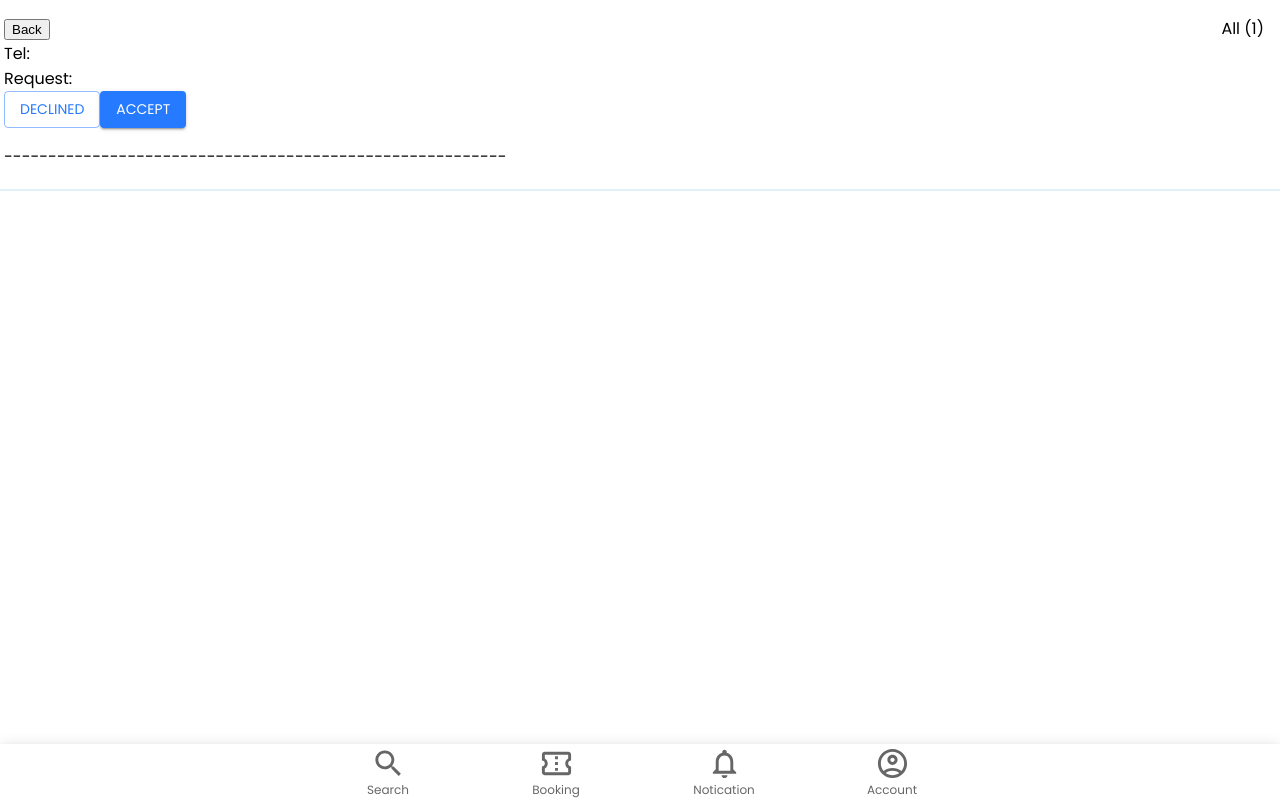
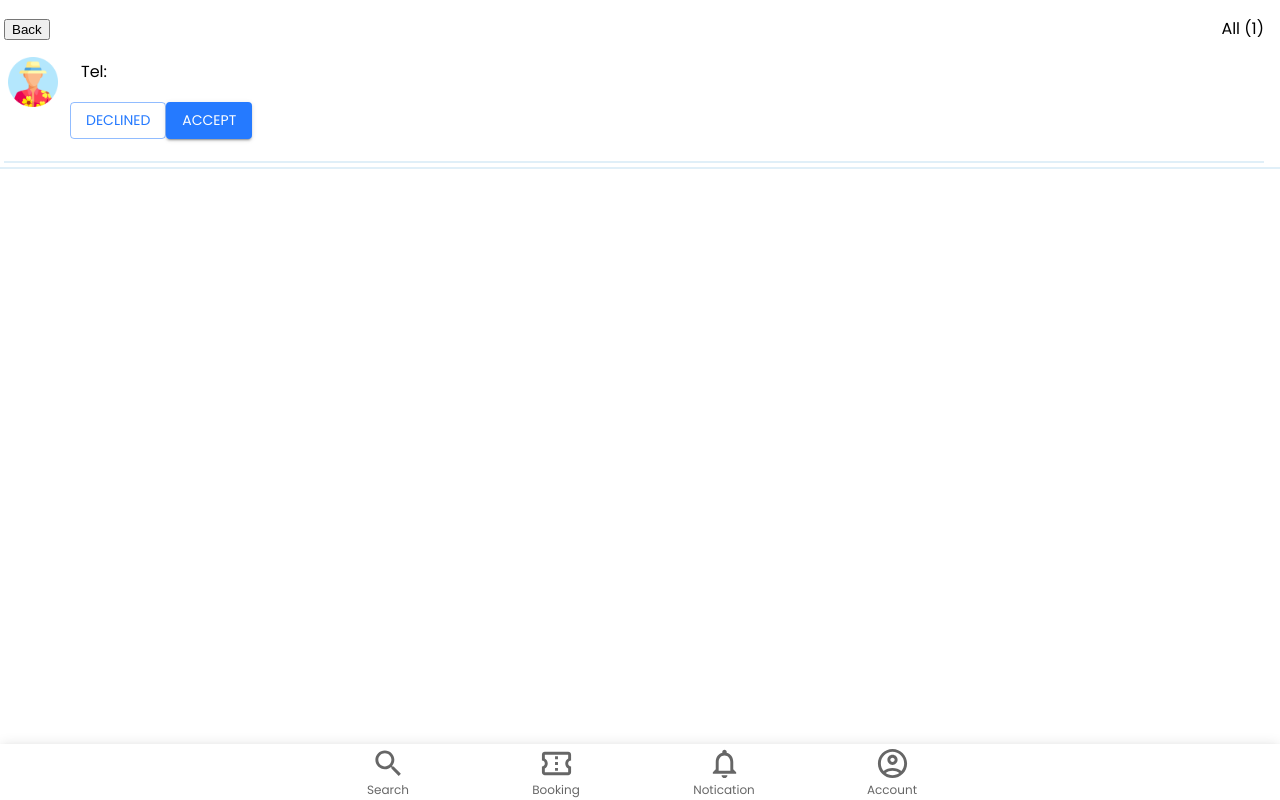
Before and after one commit to 2110336-2565-2/sec1_Group7_Tourister, a Next.js app in the folder frontend/: page /request/userPending/1 in a window 1280 px wide. Built offline with nearby package versions, Linux system fonts and the light colour scheme; no server answers; sample sign-in values are in the browser's storage.

Commit message:
add styling in request page

```diff
--- /dev/null
+++ b/frontend/components/program/UserPendingCardForGuide.tsx
@@ -0,0 +1,110 @@
+import Box from "@mui/material/Box";
+import { NextRouter, useRouter } from "next/router";
+import { ProgramInterface } from "@/interfaces/ProgramInterface";
+import { FC, Fragment } from "react";
+import { COLOR } from "@/theme/globalTheme";
+import Link from "next/link";
+import styled from "styled-components";
+import { CalendarMonth, LocationOnOutlined } from "@mui/icons-material";
+import { format } from "date-fns";
+import { Chip } from "@mui/material";
+import DriveFileRenameOutlineIcon from "@mui/icons-material/DriveFileRenameOutline";
+import { UserCardInterface } from "@/interfaces/UserCardInterface";
+import Image from "next/image";
+import tourist from "../../images/tourist.png";
+import { Button } from "@mui/material";
+
+
+interface UserPendingInterface {
+  user: UserCardInterface;
+  isComplete: boolean;
+  isDraft?: boolean;
+  handleFunction?: () => void;
+}
+
+export const UserPendingCardForGuide: FC<IProgramInterface> = ({
+  user,
+  isComplete,
+  isDraft = false,
+  handleFunction,
+}) => {
+  return (
+    <>
+      {/* <Link key={user._id} href={`/trips/userDetail/${user._id}`}> */}
+      <div
+        key={user._id}
+        style={{
+          borderBottom: `2px solid ${COLOR.paleblue}`,
+          padding: "1em 1em 0.25em 0.25em ",
+        }}
+      >
+        <div>
+          {isDraft ? (
+            <button type="button" onClick={handleFunction}>
+              <DriveFileRenameOutlineIcon />
+            </button>
+          ) : (
+            <Fragment />
+          )}
+          <div style={{ display: "inline-block", float: "left" }}>
+            <Image
+              style={{ marginLeft: "auto", marginRight: "auto" }}
+              // alt={singleOption.label}
+              src={tourist}
+              width={50}
+              height={50}
+            />
+          </div>
+          <div
+            style={{ display: "inline-block", float: "left", padding: "10px" }}
+          >
+            <table>
+              <tbody>
+                <tr>
+                  <td
+                    style={{
+                      fontWeight: "bold",
+                      transform: "translateY(-15px) translateX(10px)",
+                    }}
+                  >
+                    {user.name} {user.surname}
+                  </td>
+                </tr>
+                <tr>
+                  <td
+                    style={{
+                      fontWeight: "lighter",
+                      transform: "translateY(-15px) translateX(10px)",
+                    }}
+                  >
+                    Tel: {user.phoneNumber}
+                  </td>
+                </tr>
+                <div>{user.request}</div>
+                <Button
+                  type="button"
+                  variant="outlined"
+                  onClick={() => statusChange(user.bookingId, "declined")}
+                >
+                  DECLINED
+                </Button>
+                <Button
+                  type="button"
+                  variant="contained"
+                  onClick={() => statusChange(user.bookingId, "accepted")}
+                >
+                  ACCEPT
+                </Button>
+              </tbody>
+            </table>
+          </div>
+        </div>
+
+        <br></br>
+        <br></br>
+        <br></br>
+        <br></br>
+      </div>
+    </>
+  );
+};
--- a/frontend/components/request/programPending/programPending.tsx
+++ b/frontend/components/request/programPending/programPending.tsx
@@ -143,6 +143,7 @@ export default function programPending() {
           margin: "0",
           paddingTop: "20px",
           fontSize: "35px",
+          fontWeight: "bold",
         }}
       >
         Request
--- a/frontend/components/request/userPending/userPending.tsx
+++ b/frontend/components/request/userPending/userPending.tsx
@@ -15,7 +15,7 @@ import Link from "next/link";
 import { getProgramById, updateProgramById } from "@/services/programService";
 import { UserInterface } from "@/interfaces/UserInterface";
 import { COLOR } from "@/theme/globalTheme";
-
+import { UserPendingCardForGuide } from "@/components/program/UserPendingCardForGuide";
 
 var programName = "";
 export default function userPending() {
@@ -142,13 +142,18 @@ export default function userPending() {
         <div>
           {userCards.map((user: any) => (
             <div key={user.userId}>
-              <div>
+              <UserPendingCardForGuide
+                key={user._id}
+                user={user}
+                isComplete={false}
+              />
+              {/* <div>
                 {user.name} {user.surname}
               </div>
               <div>Tel: {user.phoneNumber}</div>
-              <div>Request: </div>
+              <div>Request: </div> */}
               <div>{user.request}</div>
-              <Button
+              {/* <Button
                 type="button"
                 variant="outlined"
                 onClick={() => statusChange(user.bookingId, "declined")}
@@ -162,7 +167,7 @@ export default function userPending() {
               >
                 ACCEPT
               </Button>
-              <p>---------------------------------------------------------</p>
+              <p>---------------------------------------------------------</p> */}
             </div>
           ))}
         </div>
```
